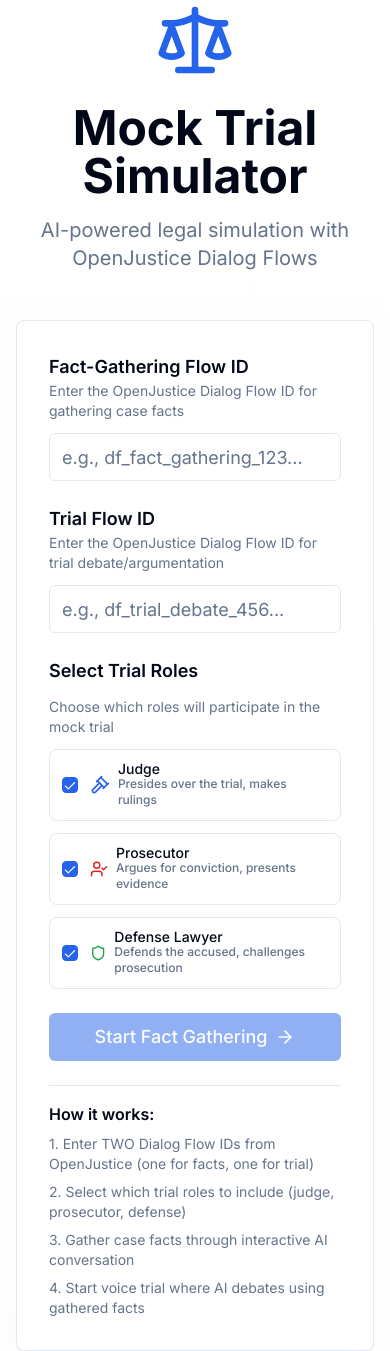
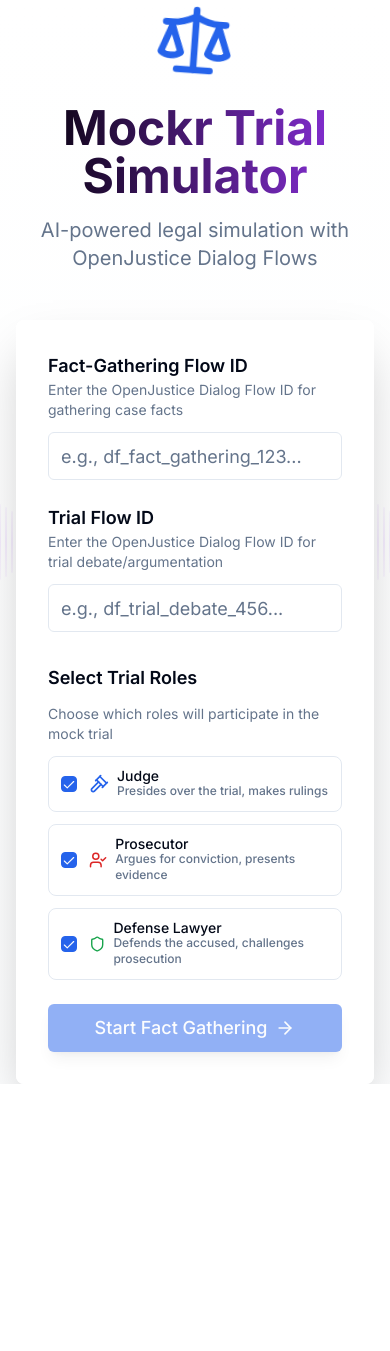
Before and after one commit to spbui00/mockr, a Next.js app in the folder frontend/: page / in a window 390 px wide. After the commit the page ends 1084 px from the top, so only its background shows below. Built offline with nearby package versions, Linux system fonts and the light colour scheme; no server answers.

Commit message:
pattern on landing page

```diff
--- a/frontend/app/page.tsx
+++ b/frontend/app/page.tsx
@@ -1,6 +1,6 @@
 'use client';
 
-import { useState } from 'react';
+import { useState, useEffect, useRef } from 'react';
 import { useRouter } from 'next/navigation';
 import { Button } from '@/components/ui/button';
 import { Card } from '@/components/ui/card';
@@ -10,6 +10,7 @@
 import { Scale, ArrowRight, Gavel, UserCheck, Shield } from 'lucide-react';
 import { v4 as uuidv4 } from 'uuid';
 import { RoleType } from '@/types';
+import { motion } from 'framer-motion';
 
 export default function HomePage() {
   const router = useRouter();
@@ -20,6 +21,56 @@
     RoleType.PROSECUTOR,
     RoleType.DEFENSE,
   ]);
+  const [audioLevel, setAudioLevel] = useState(0);
+  const audioContextRef = useRef<AudioContext | null>(null);
+  const analyserRef = useRef<AnalyserNode | null>(null);
+  const animationFrameRef = useRef<number | null>(null);
+
+  useEffect(() => {
+    let stream: MediaStream | null = null;
+
+    const initAudio = async () => {
+      try {
+        stream = await navigator.mediaDevices.getUserMedia({ audio: true });
+        audioContextRef.current = new AudioContext();
+        analyserRef.current = audioContextRef.current.createAnalyser();
+        analyserRef.current.fftSize = 256;
+
+        const source = audioContextRef.current.createMediaStreamSource(stream);
+        source.connect(analyserRef.current);
+
+        const dataArray = new Uint8Array(analyserRef.current.frequencyBinCount);
+
+        const updateAudioLevel = () => {
+          if (analyserRef.current) {
+            analyserRef.current.getByteFrequencyData(dataArray);
+            const average = dataArray.reduce((a, b) => a + b, 0) / dataArray.length;
+            setAudioLevel(average / 255);
+          }
+          animationFrameRef.current = requestAnimationFrame(updateAudioLevel);
+        };
+
+        updateAudioLevel();
+      } catch (err) {
+        console.error('Microphone access denied:', err);
+      }
+    };
+
+    initAudio();
+
+    return () => {
+      if (animationFrameRef.current) {
+        cancelAnimationFrame(animationFrameRef.current);
+      }
+      if (stream) {
+        stream.getTracks().forEach(track => track.stop());
+      }
+      if (audioContextRef.current) {
+        audioContextRef.current.close();
+      }
+    };
+  }, []);
+
 
   const handleRoleToggle = (role: RoleType) => {
     if (selectedRoles.includes(role)) {
@@ -51,21 +102,126 @@
     router.push(`/fact-gathering/${sessionId}?factFlowId=${encodeURIComponent(factFlowId)}&trialFlowId=${encodeURIComponent(trialFlowId)}&roles=${encodeURIComponent(rolesParam)}`);
   };
 
+  const containerVariants = {
+    hidden: { opacity: 0 },
+    visible: {
+      opacity: 1,
+      transition: {
+        staggerChildren: 0.1,
+        delayChildren: 0.2,
+      },
+    },
+  };
+
+  const itemVariants = {
+    hidden: { opacity: 0, y: 20 },
+    visible: {
+      opacity: 1,
+      y: 0,
+      transition: {
+        duration: 0.5,
+        ease: 'easeOut',
+      },
+    },
+  };
+
+  const scaleVariants = {
+    hidden: { scale: 0, rotate: -180 },
+    visible: {
+      scale: 1,
+      rotate: 0,
+      transition: {
+        type: 'spring',
+        stiffness: 200,
+        damping: 15,
+      },
+    },
+  };
+
+  const roleVariants = {
+    hidden: { opacity: 0, x: -20 },
+    visible: (custom: number) => ({
+      opacity: 1,
+      x: 0,
+      transition: {
+        delay: custom * 0.1,
+        duration: 0.4,
+        ease: 'easeOut',
+      },
+    }),
+  };
+
   return (
-    <div className="min-h-screen bg-gradient-to-b from-background to-muted/20 flex items-center justify-center">
-      <div className="container max-w-2xl mx-auto px-4">
-        <div className="text-center mb-12">
-          <div className="flex justify-center mb-6">
-            <Scale className="h-20 w-20 text-primary" />
-          </div>
-          <h1 className="text-5xl font-bold mb-4">Mock Trial Simulator</h1>
-          <p className="text-xl text-muted-foreground">
-            AI-powered legal simulation with OpenJustice Dialog Flows
-          </p>
+    <div className="min-h-screen bg-gradient-to-b from-background to-muted/20 flex items-center justify-center overflow-hidden relative">
+      <div className="absolute inset-0 flex items-center justify-center gap-1 px-4 opacity-25">
+        {[...Array(80)].map((_, i) => {
+          const centerDistance = Math.abs(i - 40) / 40;
+          const baseHeight = 50 + Math.sin(i * 0.3) * 30;
+          const audioMultiplier = Math.pow(audioLevel, 0.7) * 600 * (1 - centerDistance * 0.5);
+          const height = baseHeight + audioMultiplier;
+
+          return (
+            <motion.div
+              key={i}
+              className="flex-1 bg-gradient-to-b from-purple-300 via-purple-500 to-purple-300 rounded-lg"
+              style={{
+                minWidth: '2px',
+              }}
+              animate={{
+                height: `${height}px`,
+                opacity: 0.4 + audioLevel * 0.6,
+              }}
+              transition={{
+                duration: 0.05,
+                ease: 'easeOut',
+              }}
+            />
+          );
+        })}
       </div>
 
-        <Card className="p-8">
-          <div className="space-y-6">
+      <motion.div
+        className="container max-w-4xl mx-auto px-4 relative z-10"
+        variants={containerVariants}
+        initial="hidden"
+        animate="visible"
+      >
+        <div className="text-center mb-12">
+          <motion.div className="flex justify-center mb-6" variants={scaleVariants}>
+            <motion.div
+              animate={{
+                rotate: [0, 5, -5, 0],
+              }}
+              transition={{
+                duration: 4,
+                repeat: Infinity,
+                ease: 'easeInOut',
+              }}
+            >
+              <Scale className="h-20 w-20 text-primary relative z-20" />
+            </motion.div>
+          </motion.div>
+          <motion.h1
+            variants={itemVariants}
+            className="text-5xl font-bold mb-4 bg-gradient-to-l from-purple-600 to-black bg-clip-text text-transparent relative z-20"
+          >
+            Mockr Trial Simulator
+          </motion.h1>
+
+          <motion.p variants={itemVariants} className="text-xl text-muted-foreground relative z-20">
+            AI-powered legal simulation with OpenJustice Dialog Flows
+          </motion.p>
+        </div>
+
+        <motion.div variants={itemVariants}>
+          <Card className="p-8 backdrop-blur-sm bg-card/95 shadow-2xl border-none">
+            <div className="grid grid-cols-1 md:grid-cols-2 gap-8 mb-6">
+              <motion.div
+                className="space-y-6"
+                initial={{ opacity: 0, x: -30 }}
+                animate={{ opacity: 1, x: 0 }}
+                transition={{ delay: 0.4, duration: 0.5 }}
+              >
                 <div>
                   <Label htmlFor="factFlowId" className="text-lg font-semibold">
                     Fact-Gathering Flow ID
@@ -79,7 +235,7 @@
                     placeholder="e.g., df_fact_gathering_123..."
                     value={factFlowId}
                     onChange={(e) => setFactFlowId(e.target.value)}
-                className="text-lg h-12"
+                    className="text-lg h-12 transition-all focus:scale-[1.02]"
                   />
                 </div>
 
@@ -101,11 +257,16 @@
                         handleStartFactGathering();
                       }
                     }}
-                className="text-lg h-12"
+                    className="text-lg h-12 transition-all focus:scale-[1.02]"
                   />
                 </div>
+              </motion.div>
 
-            <div>
+              <motion.div
+                initial={{ opacity: 0, x: 30 }}
+                animate={{ opacity: 1, x: 0 }}
+                transition={{ delay: 0.5, duration: 0.5 }}
+              >
                 <Label className="text-lg font-semibold mb-3 block">
                   Select Trial Roles
                 </Label>
@@ -113,7 +274,14 @@
                   Choose which roles will participate in the mock trial
                 </p>
                 <div className="space-y-3">
-                <div className="flex items-center space-x-3 p-3 border rounded-lg hover:bg-muted/50 transition-colors">
+                  <motion.div
+                    custom={0}
+                    variants={roleVariants}
+                    initial="hidden"
+                    animate="visible"
+                    whileHover={{ scale: 1.02, x: 4 }}
+                    className="flex items-center space-x-3 p-3 border rounded-lg hover:bg-muted/50 transition-colors cursor-pointer"
+                  >
                     <Checkbox
                       id="judge"
                       checked={selectedRoles.includes(RoleType.JUDGE)}
@@ -131,9 +299,16 @@
                         </p>
                       </div>
                     </Label>
-                </div>
+                  </motion.div>
 
-                <div className="flex items-center space-x-3 p-3 border rounded-lg hover:bg-muted/50 transition-colors">
+                  <motion.div
+                    custom={1}
+                    variants={roleVariants}
+                    initial="hidden"
+                    animate="visible"
+                    whileHover={{ scale: 1.02, x: 4 }}
+                    className="flex items-center space-x-3 p-3 border rounded-lg hover:bg-muted/50 transition-colors cursor-pointer"
+                  >
                     <Checkbox
                       id="prosecutor"
                       checked={selectedRoles.includes(RoleType.PROSECUTOR)}
@@ -151,9 +326,16 @@
                         </p>
                       </div>
                     </Label>
-                </div>
+                  </motion.div>
 
-                <div className="flex items-center space-x-3 p-3 border rounded-lg hover:bg-muted/50 transition-colors">
+                  <motion.div
+                    custom={2}
+                    variants={roleVariants}
+                    initial="hidden"
+                    animate="visible"
+                    whileHover={{ scale: 1.02, x: 4 }}
+                    className="flex items-center space-x-3 p-3 border rounded-lg hover:bg-muted/50 transition-colors cursor-pointer"
+                  >
                     <Checkbox
                       id="defense"
                       checked={selectedRoles.includes(RoleType.DEFENSE)}
@@ -171,32 +353,34 @@
                         </p>
                       </div>
                     </Label>
+                  </motion.div>
                 </div>
-              </div>
+              </motion.div>
             </div>
 
+            <motion.div
+              initial={{ opacity: 0, y: 20 }}
+              animate={{ opacity: 1, y: 0 }}
+              transition={{ delay: 0.8, duration: 0.5 }}
+            >
+              <motion.div
+                whileHover={{ scale: 1.02 }}
+                whileTap={{ scale: 0.98 }}
+              >
                 <Button
                   onClick={handleStartFactGathering}
                   disabled={!factFlowId.trim() || !trialFlowId.trim() || selectedRoles.length === 0}
-              className="w-full h-12 text-lg"
+                  className="w-full h-12 text-lg shadow-lg"
                   size="lg"
                 >
                   Start Fact Gathering
                   <ArrowRight className="ml-2 h-5 w-5" />
                 </Button>
-
-            <div className="pt-4 border-t">
-              <h3 className="font-semibold mb-2">How it works:</h3>
-              <ol className="text-sm text-muted-foreground space-y-2">
-                <li>1. Enter TWO Dialog Flow IDs from OpenJustice (one for facts, one for trial)</li>
-                <li>2. Select which trial roles to include (judge, prosecutor, defense)</li>
-                <li>3. Gather case facts through interactive AI conversation</li>
-                <li>4. Start voice trial where AI debates using gathered facts</li>
-              </ol>
-            </div>
-          </div>
+              </motion.div>
+            </motion.div>
           </Card>
-      </div>
+        </motion.div>
+      </motion.div>
     </div>
   );
 }
--- /dev/null
+++ b/package.json
@@ -0,0 +1,5 @@
+{
+  "dependencies": {
+    "framer-motion": "^12.23.24"
+  }
+}
```
Also changed, not shown: 1 other file (tests, documents, lock files or other folders). Lines whose indentation alone changed are shown as unchanged.
